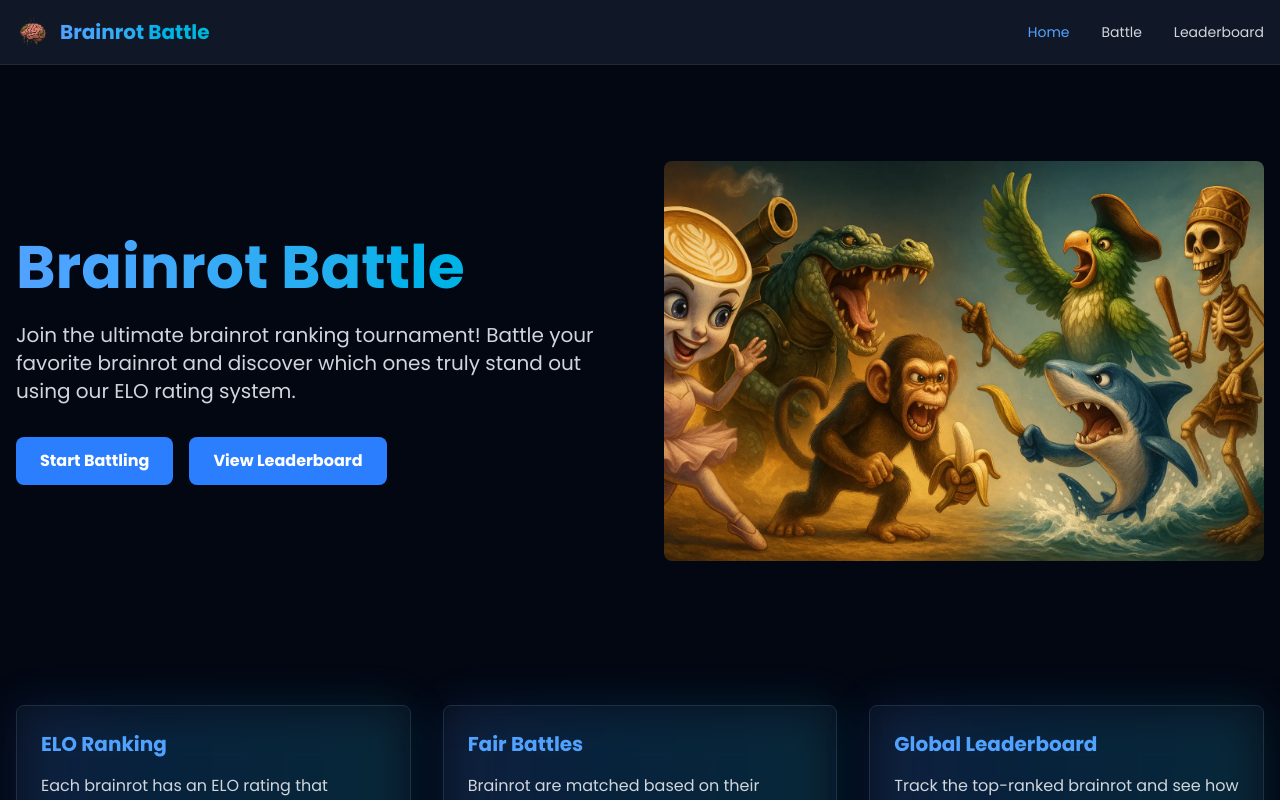
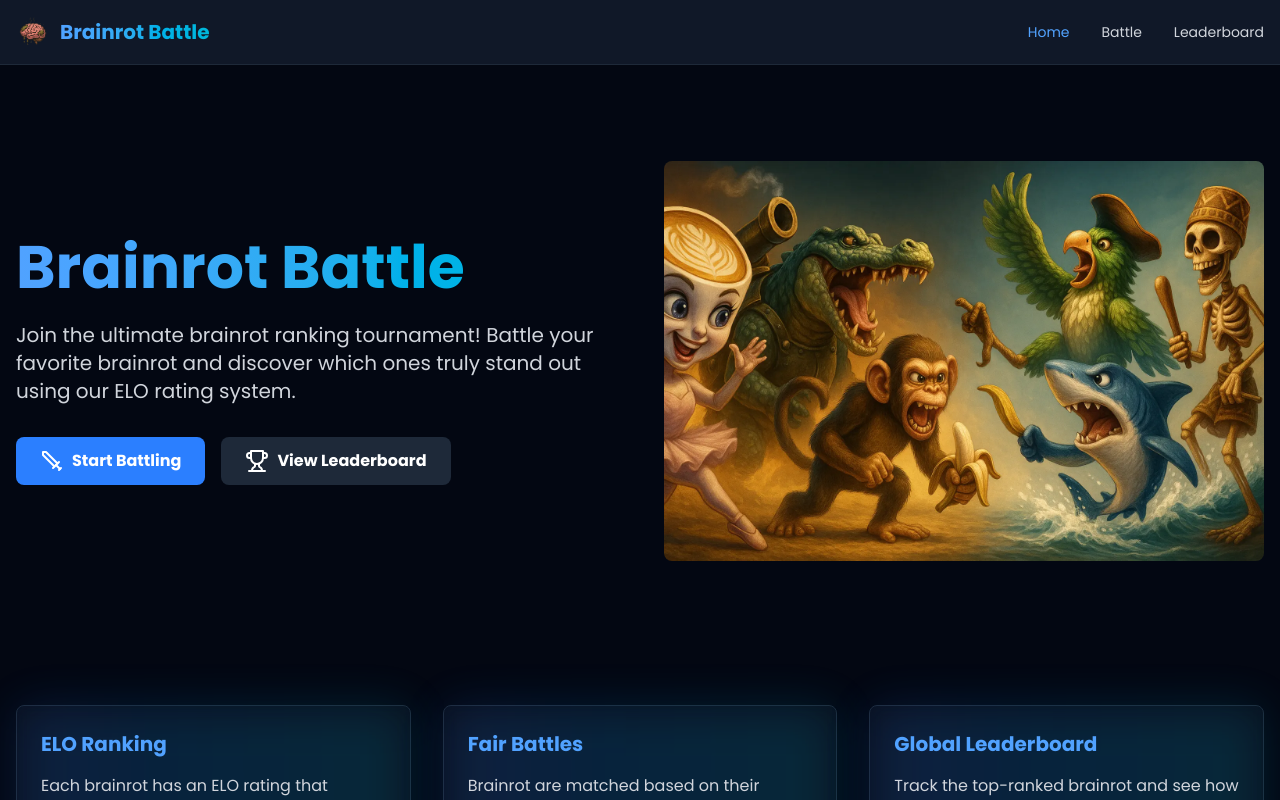
Before and after one commit to Jxl-s/brainrot-battle, a SvelteKit app: page / in a window 1280 px wide. Shown: the top 800 px of the page. Built offline with nearby package versions, Linux system fonts and the light colour scheme.

Commit message:
add lucide icons

```diff
--- a/package.json
+++ b/package.json
@@ -35,6 +35,7 @@
 		"vite": "^6.2.6"
 	},
 	"dependencies": {
+		"@lucide/svelte": "^0.503.0",
 		"mongodb": "^6.16.0"
 	}
 }
--- a/src/app.css
+++ b/src/app.css
@@ -51,6 +51,10 @@
     @apply relative inline-flex items-center justify-center rounded-lg bg-blue-500 px-6 py-3 font-bold text-white transition-all duration-200 hover:bg-blue-600 hover:shadow-[0_0_20px_rgba(59,130,246,0.5)] focus:outline-none focus:ring-2 focus:ring-blue-500 focus:ring-offset-2 focus:ring-offset-gray-950;
   }
 
+  .btn-secondary {
+    @apply relative inline-flex items-center justify-center rounded-lg bg-gray-800 px-6 py-3 font-bold text-white transition-all duration-200 hover:bg-gray-700 hover:shadow-[0_0_20px_rgba(31,41,55,0.5)] focus:outline-none focus:ring-2 focus:ring-blue-500 focus:ring-offset-2 focus:ring-offset-gray-950;
+  }
+
   .card {
     @apply rounded-lg bg-gray-900/50 p-6 backdrop-blur-sm border border-gray-800 shadow-lg hover:border-blue-500/50 transition-colors duration-200;
   }
--- a/src/routes/+page.svelte
+++ b/src/routes/+page.svelte
@@ -1,3 +1,7 @@
+<script>
+	import { SwordIcon, TrophyIcon } from '@lucide/svelte';
+</script>
+
 <svelte:head>
 	<title>Brainrot Battle</title>
 	<meta
@@ -21,8 +25,15 @@
 					which ones truly stand out using our ELO rating system.
 				</p>
 				<div class="flex gap-4">
-					<a href="/battle" class="btn-primary glow"> Start Battling </a>
-					<a href="/leaderboard" class="btn-primary glow"> View Leaderboard </a>
+					<a href="/battle" class="btn-primary glow">
+						<SwordIcon class="me-2 h-6 w-6" />
+						Start Battling
+					</a>
+
+					<a href="/leaderboard" class="btn-secondary glow">
+						<TrophyIcon class="me-2 h-6 w-6" />
+						View Leaderboard
+					</a>
 				</div>
 			</div>
 			<div class="relative">
```
Also changed, not shown: 1 other file (tests, documents, lock files or other folders).
